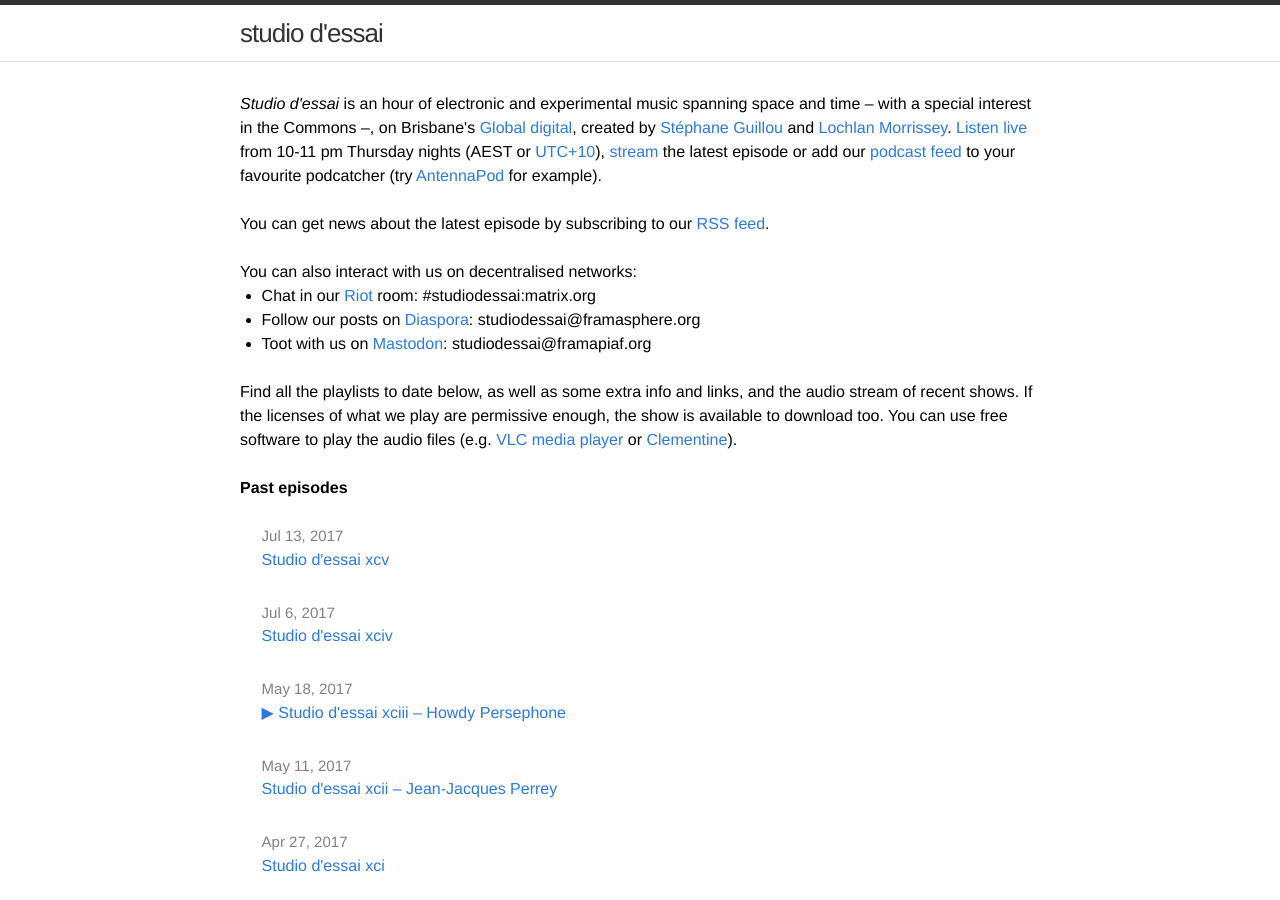
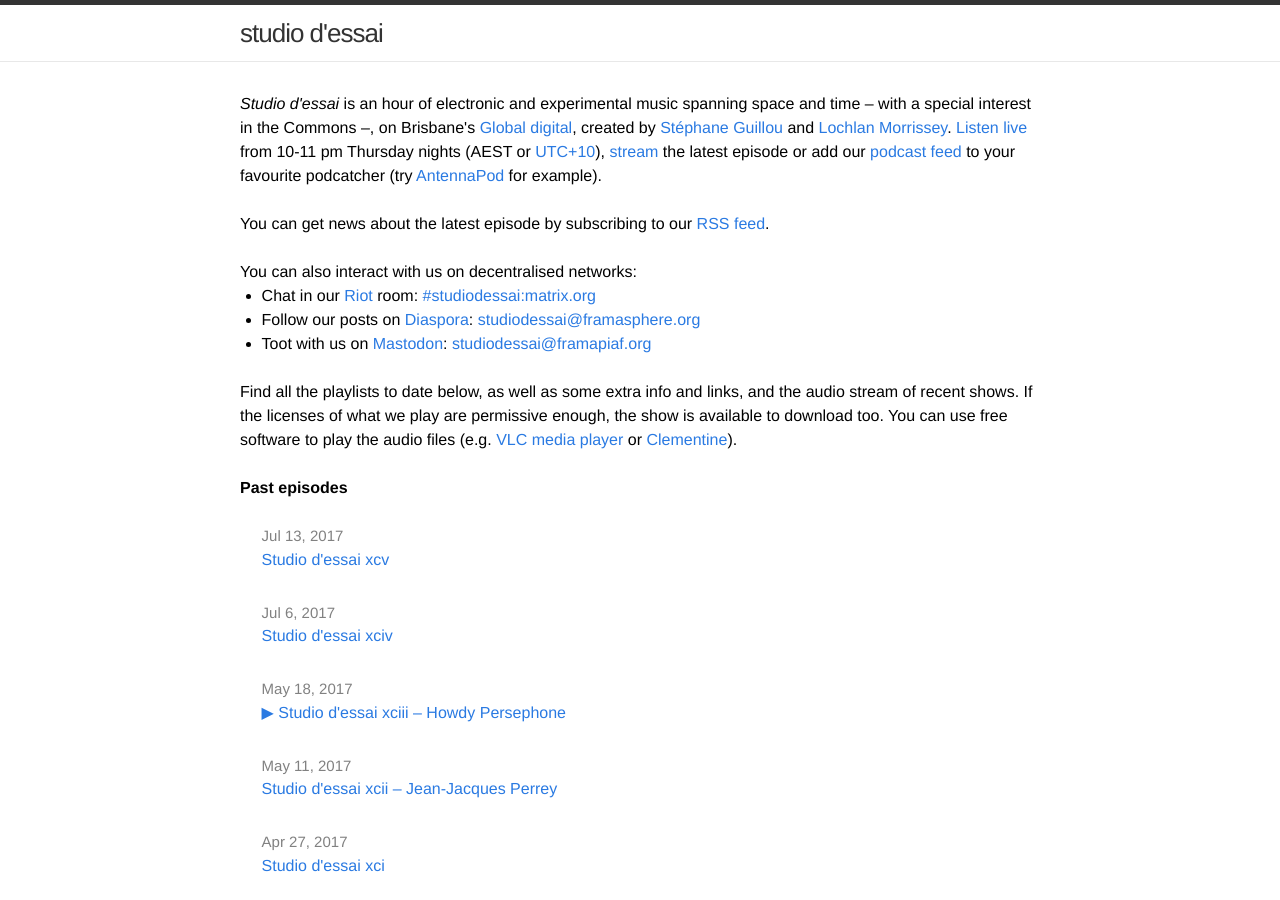
Before and after one commit to studio-dessai/studio-dessai.github.io, a Jekyll site: the page built from index.html, in a window 1280 px wide and 900 px high. Built offline with Jekyll 4.4.1, drawn with Linux system fonts in a browser that asks for light colours; part of the change alters nothing that is shown.

```diff
--- a/index.html
+++ b/index.html
@@ -9,9 +9,9 @@ href="http://4eb.org.au/global"> Global digital</a>, created by <a href="http://
 </br>
 <p>You can also interact with us on decentralised networks:</p>
 <ul>
-  <li>Chat in our <a href="https://riot.im">Riot</a> room: #studiodessai:matrix.org</li>
-  <li>Follow our posts on <a href="https://diasporafoundation.org/">Diaspora</a>: studiodessai@framasphere.org</li>
-  <li>Toot with us on <a href="https://mastodon.social/about">Mastodon</a>: studiodessai@framapiaf.org</li>
+  <li>Chat in our <a href="https://riot.im">Riot</a> room: <a href="https://riot.im/app/#/room/#studiodessai:matrix.org">#studiodessai:matrix.org</a></li>
+  <li>Follow our posts on <a href="https://diasporafoundation.org/">Diaspora</a>: <a href="https://framasphere.org/people/546ac9303e2c013250ba2a0000053625">studiodessai@framasphere.org</a></li>
+  <li>Toot with us on <a href="https://mastodon.social/about">Mastodon</a>: <a href="https://framapiaf.org/@studiodessai">studiodessai@framapiaf.org</a></li>
 </ul>
 </br>
 <p>Find all the playlists to date below, as well as some extra info and links, and the audio stream of recent shows. If the licenses of what we play are permissive enough, the show is available to download too. You can use free software to play the audio files (e.g. <a href="https://www.videolan.org/vlc/">VLC media
```
